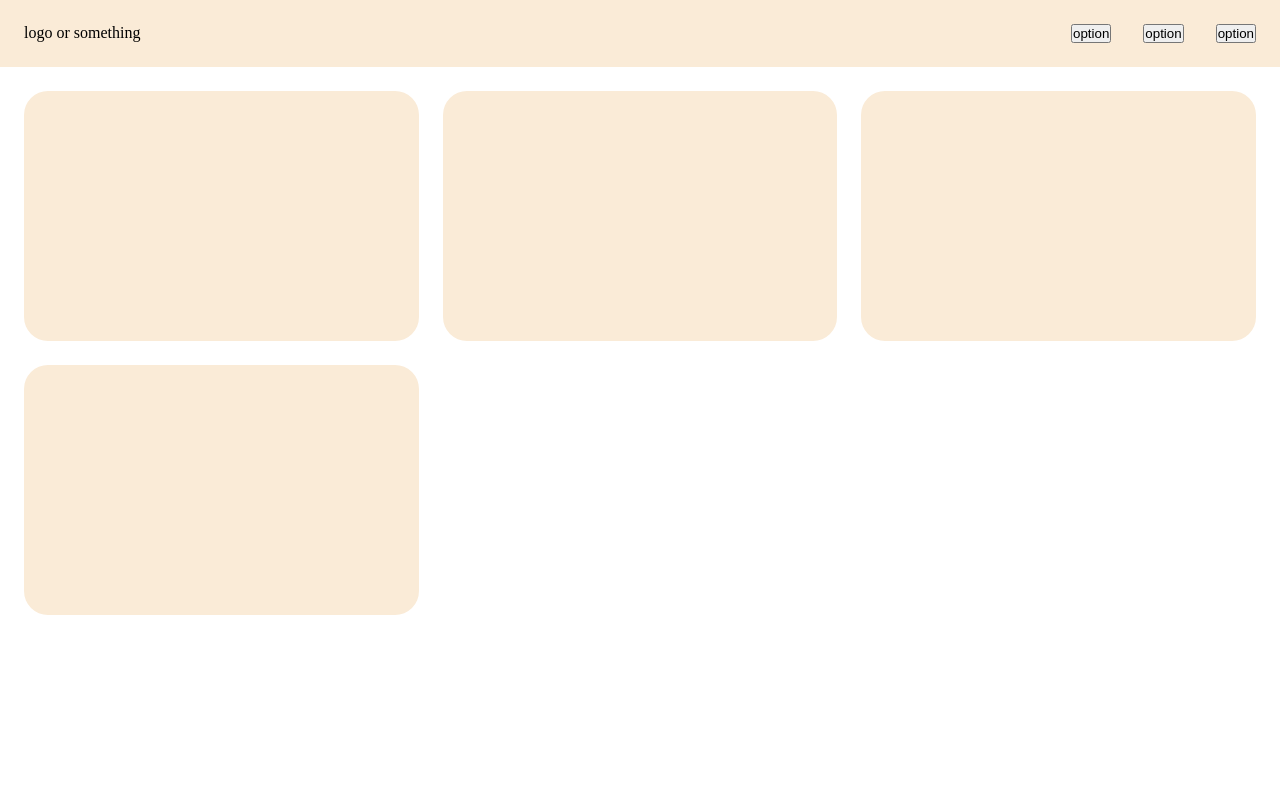
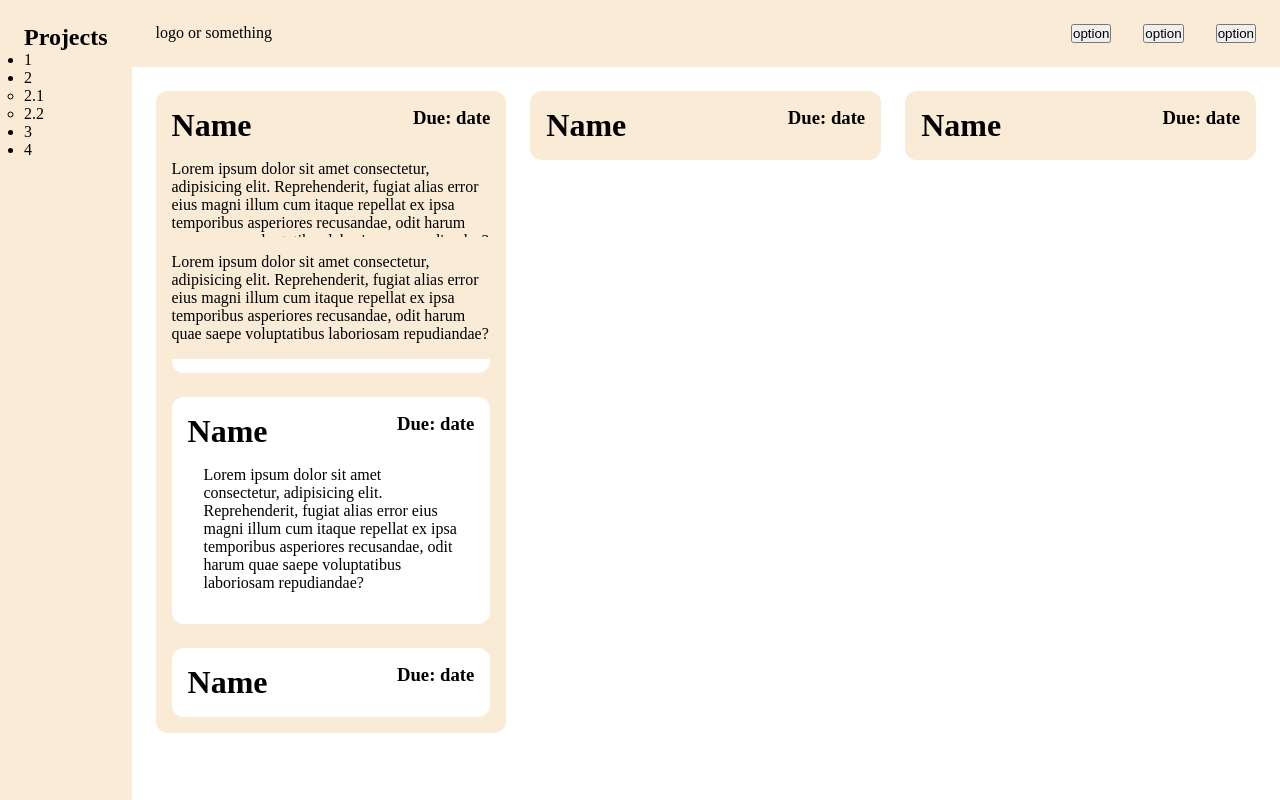
Before and after one commit to WitherMite/odin-to-do-list, a website built with webpack: page src/index.html in a window 1280 px wide. Built offline with nearby package versions, Linux system fonts and the light colour scheme.

Commit message:
Set up task and project collapsing

```diff
--- a/src/index.html
+++ b/src/index.html
@@ -4,6 +4,7 @@
   <meta charset="UTF-8">
   <meta name="viewport" content="width=device-width, initial-scale=1.0">
   <title>Odin To-do List</title>
+  <link rel="stylesheet" href="style.css">
 </head>
 <body>
   <nav class="toolbar">
@@ -12,13 +13,93 @@
     <button>option</button>
     <button>option</button>
   </nav>
+  <div class="sidebar">
+    <h2>Projects</h2>
+    <!-- placeholder tree -->
+    <ul>
+      <li>1</li>
+      <li>2
+        <ul>
+          <li>2.1</li>
+          <li>2.2</li>
+        </ul>
+      </li>
+      <li>3</li>
+      <li>4</li>
+    </ul>
+  </div>
   <main>
     <div class="task-board">
       <!-- placeholder tasks -->
-      <div class="task"></div>
-      <div class="task"></div>
-      <div class="task"></div>
-      <div class="task"></div>
+      <div class="project priority7">
+        <div class="min-task-info">
+          <h1>Name</h1>
+          <h3>Due: date</h3>
+        </div>
+        <div class="collapsible open">
+          <p class="description">Lorem ipsum dolor sit amet consectetur, adipisicing elit. Reprehenderit, fugiat alias error eius magni illum cum itaque repellat ex ipsa temporibus asperiores recusandae, odit harum quae saepe voluptatibus laboriosam repudiandae?</p>
+          <div class="project-tasks">
+            <h3>Tasks:</h3>
+            <div class="task priority1">
+              <div class="min-task-info">
+                <h1>Name</h1>
+                <h3>Due: date</h3>
+              </div>
+              <div class="collapsible">
+                <p class="description">Lorem ipsum dolor sit amet consectetur, adipisicing elit. Reprehenderit, fugiat alias error eius magni illum cum itaque repellat ex ipsa temporibus asperiores recusandae, odit harum quae saepe voluptatibus laboriosam repudiandae?</p>
+              </div>
+            </div>
+            <div class="task priority2">
+              <div class="min-task-info">
+                <h1>Name</h1>
+                <h3>Due: date</h3>
+              </div>
+              <div class="collapsible open">
+                <p class="description">Lorem ipsum dolor sit amet consectetur, adipisicing elit. Reprehenderit, fugiat alias error eius magni illum cum itaque repellat ex ipsa temporibus asperiores recusandae, odit harum quae saepe voluptatibus laboriosam repudiandae?</p>
+              </div>
+            </div>
+            <div class="task priority3">
+              <div class="min-task-info">
+                <h1>Name</h1>
+                <h3>Due: date</h3>
+              </div>
+              <div class="collapsible">
+                <p class="description">Lorem ipsum dolor sit amet consectetur, adipisicing elit. Reprehenderit, fugiat alias error eius magni illum cum itaque repellat ex ipsa temporibus asperiores recusandae, odit harum quae saepe voluptatibus laboriosam repudiandae?</p>
+              </div>
+            </div>
+          </div>
+        </div>
+      </div>
+
+      <div class="task priority4">
+        <div class="min-task-info">
+          <h1>Name</h1>
+          <h3>Due: date</h3>
+        </div>
+        <div class="collapsible">
+          <p class="description">Lorem ipsum dolor sit amet consectetur, adipisicing elit. Reprehenderit, fugiat alias error eius magni illum cum itaque repellat ex ipsa temporibus asperiores recusandae, odit harum quae saepe voluptatibus laboriosam repudiandae?</p>
+        </div>
+      </div>
+
+      <div class="task priority5">
+        <div class="min-task-info">
+          <h1>Name</h1>
+          <h3>Due: date</h3>
+        </div>
+        <div class="collapsible">
+          <p class="description">Lorem ipsum dolor sit amet consectetur, adipisicing elit. Reprehenderit, fugiat alias error eius magni illum cum itaque repellat ex ipsa temporibus asperiores recusandae, odit harum quae saepe voluptatibus laboriosam repudiandae?</p>
+        </div>
+      </div>
+
+      <div class="task priority6">
+        <div class="min-task-info">
+          <h1>Name</h1>
+          <h3>Due: date</h3>
+        </div>
+        <div class="collapsible open">
+          <p class="description">Lorem ipsum dolor sit amet consectetur, adipisicing elit. Reprehenderit, fugiat alias error eius magni illum cum itaque repellat ex ipsa temporibus asperiores recusandae, odit harum quae saepe voluptatibus laboriosam repudiandae?</p>
+        </div>
+      </div>
     </div>
   </main>
 </body>
--- a/src/style.css
+++ b/src/style.css
@@ -1,6 +1,18 @@
+:root {
+    --border-radius: 12px;
+}
+
 * {
     margin: 0;
     padding: 0;
+    box-sizing: border-box;
+}
+
+body {
+    min-height: 100svh;
+    display: grid;
+    grid-template-columns: auto 1fr;
+    grid-template-rows: auto 1fr;
 }
 
 .toolbar {
@@ -18,6 +30,13 @@
     margin-left: 2rem;
 }
 
+.sidebar {
+    grid-column: 1;
+    grid-row: 1 / span 2;
+    padding: 1.5rem;
+    background-color: antiquewhite;
+}
+
 .task-board {
     padding: 1.5rem;
     display: grid;
@@ -25,8 +44,44 @@
     gap: 1.5rem;
 }
 
+.project,
 .task {
-    height: 250px;
+    position: relative;
+    padding: 1rem;
     background-color: antiquewhite;
-    border-radius: 1.5rem;
+    border-radius: var(--border-radius);
 }
+
+.min-task-info {
+    display: flex;
+    justify-content: space-between;
+}
+
+.collapsible {
+    display: none;
+    position: absolute;
+    left: 0;
+    width: 100%;
+    padding: 1rem;
+    background-color: inherit;
+    border-radius: 0 0 var(--border-radius) var(--border-radius);
+}
+
+.project-tasks .collapsible {
+    position: static;
+    left: none;
+}
+
+.project-tasks > h3 {
+    margin: 1.5rem auto -1rem auto;
+}
+
+.project-tasks .task {
+    background-color: white;
+    margin-top: 1.5rem;
+}
+
+.open {
+    z-index: 100;
+    display: block;
+}
```
